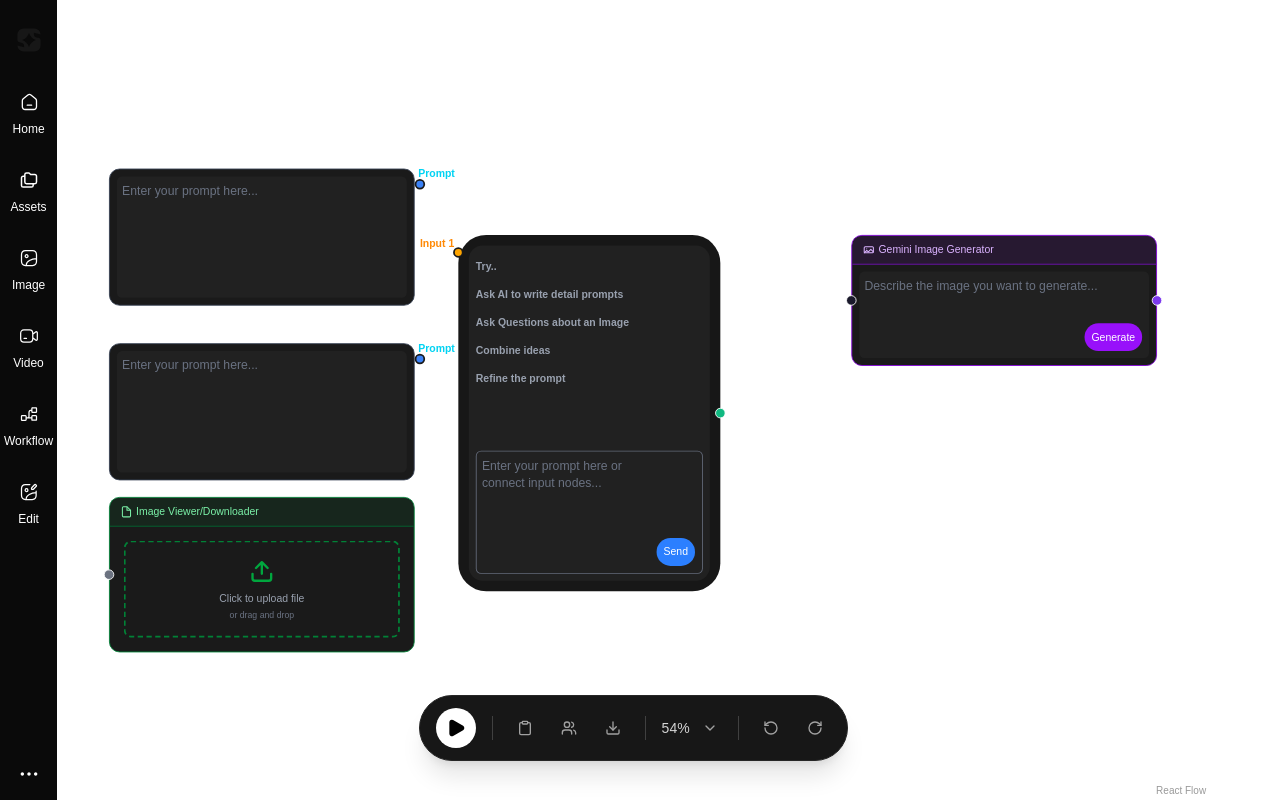
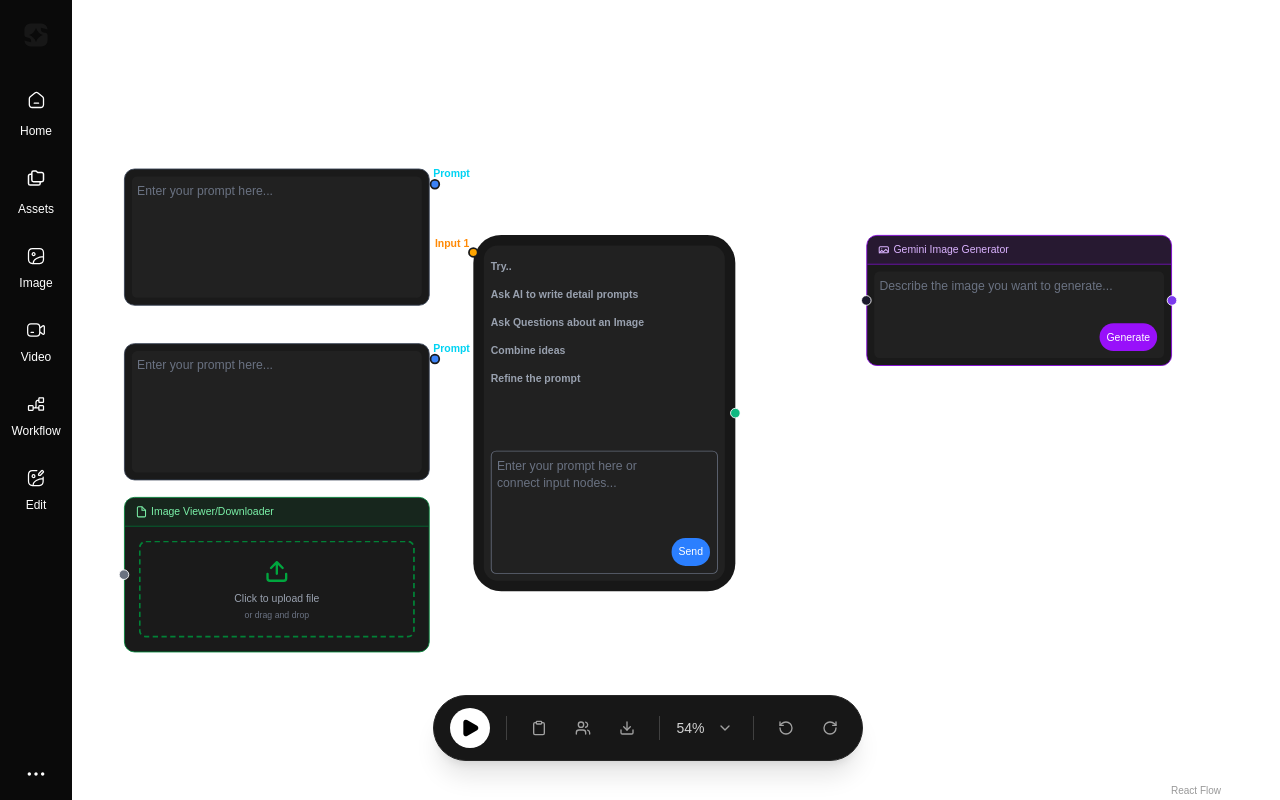
Before and after one commit to ani-ali/workflow, a Next.js app: page / in a window 1280 px wide. Built offline with nearby package versions, Linux system fonts and the light colour scheme.

Commit message:
feat: push by me

```diff
--- a/app/sideBar.tsx
+++ b/app/sideBar.tsx
@@ -1,6 +1,5 @@
 'use client'
 
-import { useState } from 'react'
 import {
   Package,
   Settings,
@@ -13,10 +12,10 @@ import {
 } from 'lucide-react'
 
 import { Home, Assets, video, Image, Workflow, Edit, More, Logo } from './components/index'
+import { HoverCard, HoverCardContent, HoverCardTrigger } from '@/components/ui/hover-card'
+import { cn } from '@/lib/utils'
 
 export default function SideBar() {
-  const [expanded, setExpanded] = useState(null)
-  const [hoveredItem, setHoveredItem] = useState(null)
 
   // ✅ CLEAN MENU
   const menuItems = [
@@ -290,62 +289,47 @@ export default function SideBar() {
         ],
       }
 
-  const getActiveData = (item) => {
+  const getActiveData = (item: any) => {
     if (item.type === 'image') return imageToolsData
     if (item.type === 'video') return videoToolsData
     if (item.type === 'edit') return editToolsData
     return null
-
   }
 
   return (
-    <nav
-      className="relative bg-[#0A0A0A]  h-screen flex flex-col"
-      onMouseLeave={() => {
-        setExpanded(null)
-        setHoveredItem(null)
-      }}
-    >
+    <nav className="relative w-[4.5rem] bg-[#0A0A0A] h-screen flex flex-col">
       {/* Logo */}
-      <div className="flex items-center justify-center h-20">
+      <div className="flex items-center justify-center h-[4.4rem]">
         <Logo className="w-6 h-6" />
       </div>
 
       {/* MENU */}
-      <div className="space-y-4 flex-1">
-        {menuItems.map((item) => {
+      <div className="space-y-3 flex-1 mt-2">
+        {menuItems.map((item,index) => {
           const Icon = item.icon
-          const isHovered = hoveredItem === item.id
           const activeData = getActiveData(item)
 
+          if (activeData) {
             return (
-            <div key={item.id} className="flex justify-center  p-1">
-              <button
-                onMouseEnter={() => {
-                  setHoveredItem(item.id)
-                  if (activeData) setExpanded(item.id)
-                }}
-                className="w-full"
-              >
-                <div className="flex flex-col items-center">
-                  <div
-                    className="p-2 rounded-xl"
-                    style={{
-                      backgroundColor: isHovered ? '#292929' : 'transparent',
-                    }}
-                  >
+              <div key={item.id} className="flex justify-center p-1">
+                <HoverCard openDelay={100} closeDelay={200}>
+                  <HoverCardTrigger asChild>
+                    <button className="w-full">
+                      <div className="flex flex-col items-center group">
+                        <div className="p-2 rounded-xl group-hover:bg-[#292929] transition-colors">
                           <Icon className="w-5 h-5 text-white" />
                         </div>
                         <span className="text-white text-[12px]">{item.label}</span>
                       </div>
                     </button>
-
-              {activeData && expanded === item.id && (
-                <div
-                  className="absolute left-full top-0 ml-3 w-[620px] rounded-2xl
-                  bg-[#111]/90 backdrop-blur-xl border border-white/10
-                  shadow-2xl z-50"
+                  </HoverCardTrigger>
+                  <HoverCardContent
+                    side="right"
+                    align="start"
+                    sideOffset={12}
+                    className="p-0 border-0 bg-transparent shadow-none w-[620px]"
                   >
+                    <div className="w-[620px] rounded-2xl bg-[#111]/90 backdrop-blur-xl border border-white/10 shadow-2xl">
                       <div className="px-6 py-4 border-b border-white/10">
                         <h2 className="text-white font-semibold">
                           {item.label} Apps
@@ -356,13 +340,15 @@ export default function SideBar() {
                         {/* LEFT */}
                         <div>
                           <h3 className="text-gray-400 text-[16px] mb-3">Features</h3>
-                      {activeData.tools.map((tool) => {
+                          {activeData.tools.map((tool: any) => {
                             const ToolIcon = tool.icon
                             return (
-                          <button key={tool.id} className="flex gap-3 p-2 item-center   hover:bg-white/5 rounded w-full">
-                           <div className='flex justify-center items-center bg-white/5 p-3 rounded-md  '><ToolIcon className="w-4 h-4 text-gray-300" /></div>
+                              <button key={tool.id} className="flex gap-3 p-2 item-center hover:bg-white/5 rounded-2xl w-full">
+                                <div className='flex justify-center items-center bg-white/5 p-3 rounded-xl'>
+                                  <ToolIcon className="w-4 h-4 text-gray-300" />
+                                </div>
                                 <div className='text-start'>
-                              <p className="text-white text-md ">{tool.title}</p>
+                                  <p className="text-white text-md">{tool.title}</p>
                                   <p className="text-gray-400 text-sm">{tool.description}</p>
                                 </div>
                               </button>
@@ -373,15 +359,16 @@ export default function SideBar() {
                         {/* RIGHT */}
                         <div>
                           <h3 className="text-gray-400 text-[16px] mb-3">Models</h3>
-                      {activeData.models.map((tool) => {
+                          {activeData.models.map((tool: any) => {
                             const ToolIcon = tool.icon
                             return (
                               <button key={tool.id} className="flex gap-3 p-2 hover:bg-white/5 rounded">
-                                                       <div className='flex justify-center items-center bg-white/5 p-3 rounded-md  '><ToolIcon className="w-4 h-4 text-gray-300" /></div>
-
+                                <div className='flex justify-center items-center bg-white/5 p-3 rounded-md'>
+                                  <ToolIcon className="w-4 h-4 text-gray-300" />
+                                </div>
                                 <div className='text-start'>
                                   <div className="flex gap-2 items-center">
-                                <p className="text-white text-md ">{tool.title}</p>
+                                    <p className="text-white text-md">{tool.title}</p>
                                     {tool.badge && (
                                       <span className="text-[9px] bg-purple-500 px-1 rounded">
                                         {tool.badge}
@@ -396,7 +383,22 @@ export default function SideBar() {
                         </div>
                       </div>
                     </div>
-              )}
+                  </HoverCardContent>
+                </HoverCard>
+              </div>
+            )
+          }
+
+          return (
+            <div key={item.id} className="flex justify-center p-1">
+              <button className="w-full group">
+                <div className="flex flex-col items-center">
+                  <div className="p-2 rounded-xl group-hover:bg-[#292929] transition-colors">
+                    <Icon className="w-5 h-5 text-white" />
+                  </div>
+                  <span className={cn("text-white  text-[12px]",index < 2 && 'mt-1')}>{item.label}</span>
+                </div>
+              </button>
             </div>
           )
         })}
--- /dev/null
+++ b/components/ui/hover-card.tsx
@@ -0,0 +1,31 @@
+"use client"
+
+import * as React from "react"
+import * as HoverCardPrimitive from "@radix-ui/react-hover-card"
+
+import { cn } from "@/lib/utils"
+
+const HoverCard = HoverCardPrimitive.Root
+
+const HoverCardTrigger = HoverCardPrimitive.Trigger
+
+const HoverCardContent = React.forwardRef<
+  React.ElementRef<typeof HoverCardPrimitive.Content>,
+  React.ComponentPropsWithoutRef<typeof HoverCardPrimitive.Content>
+>(({ className, align = "center", sideOffset = 4, ...props }, ref) => (
+  <HoverCardPrimitive.Portal>
+    <HoverCardPrimitive.Content
+      ref={ref}
+      align={align}
+      sideOffset={sideOffset}
+      className={cn(
+        "z-50 w-64 rounded-md border bg-popover p-4 text-popover-foreground shadow-md outline-none data-[state=open]:animate-in data-[state=closed]:animate-out data-[state=closed]:fade-out-0 data-[state=open]:fade-in-0 data-[state=closed]:zoom-out-95 data-[state=open]:zoom-in-95 data-[side=bottom]:slide-in-from-top-2 data-[side=left]:slide-in-from-right-2 data-[side=right]:slide-in-from-left-2 data-[side=top]:slide-in-from-bottom-2",
+        className
+      )}
+      {...props}
+    />
+  </HoverCardPrimitive.Portal>
+))
+HoverCardContent.displayName = HoverCardPrimitive.Content.displayName
+
+export { HoverCard, HoverCardTrigger, HoverCardContent }
--- /dev/null
+++ b/components/ui/popover.tsx
@@ -0,0 +1,31 @@
+"use client"
+
+import * as React from "react"
+import * as PopoverPrimitive from "@radix-ui/react-popover"
+
+import { cn } from "@/lib/utils"
+
+const Popover = PopoverPrimitive.Root
+
+const PopoverTrigger = PopoverPrimitive.Trigger
+
+const PopoverContent = React.forwardRef<
+  React.ElementRef<typeof PopoverPrimitive.Content>,
+  React.ComponentPropsWithoutRef<typeof PopoverPrimitive.Content>
+>(({ className, align = "center", sideOffset = 4, ...props }, ref) => (
+  <PopoverPrimitive.Portal>
+    <PopoverPrimitive.Content
+      ref={ref}
+      align={align}
+      sideOffset={sideOffset}
+      className={cn(
+        "z-50 w-72 rounded-md border bg-popover p-4 text-popover-foreground shadow-md outline-none data-[state=open]:animate-in data-[state=closed]:animate-out data-[state=closed]:fade-out-0 data-[state=open]:fade-in-0 data-[state=closed]:zoom-out-95 data-[state=open]:zoom-in-95 data-[side=bottom]:slide-in-from-top-2 data-[side=left]:slide-in-from-right-2 data-[side=right]:slide-in-from-left-2 data-[side=top]:slide-in-from-bottom-2",
+        className
+      )}
+      {...props}
+    />
+  </PopoverPrimitive.Portal>
+))
+PopoverContent.displayName = PopoverPrimitive.Content.displayName
+
+export { Popover, PopoverTrigger, PopoverContent }
--- /dev/null
+++ b/lib/utils.ts
@@ -0,0 +1,6 @@
+import { type ClassValue, clsx } from "clsx"
+import { twMerge } from "tailwind-merge"
+
+export function cn(...inputs: ClassValue[]) {
+  return twMerge(clsx(inputs))
+}
--- a/package.json
+++ b/package.json
@@ -15,14 +15,19 @@
     "@ai-sdk/openai": "^3.0.50",
     "@ai-sdk/react": "^3.0.147",
     "@google/generative-ai": "^0.24.1",
+    "@radix-ui/react-hover-card": "^1.1.15",
+    "@radix-ui/react-popover": "^1.1.15",
     "@xyflow/react": "^12.10.2",
     "ai": "^6.0.145",
+    "class-variance-authority": "^0.7.1",
+    "clsx": "^2.1.1",
     "jotai": "^2.19.0",
     "lucide-react": "^1.7.0",
     "next": "16.2.2",
     "react": "19.2.4",
     "react-dom": "19.2.4",
     "replicate": "^1.4.0",
+    "tailwind-merge": "^3.5.0",
     "uuid": "^13.0.0"
   },
   "devDependencies": {
```
Also changed, not shown: 1 other file (tests, documents, lock files or other folders). Lines whose indentation alone changed are shown as unchanged.
